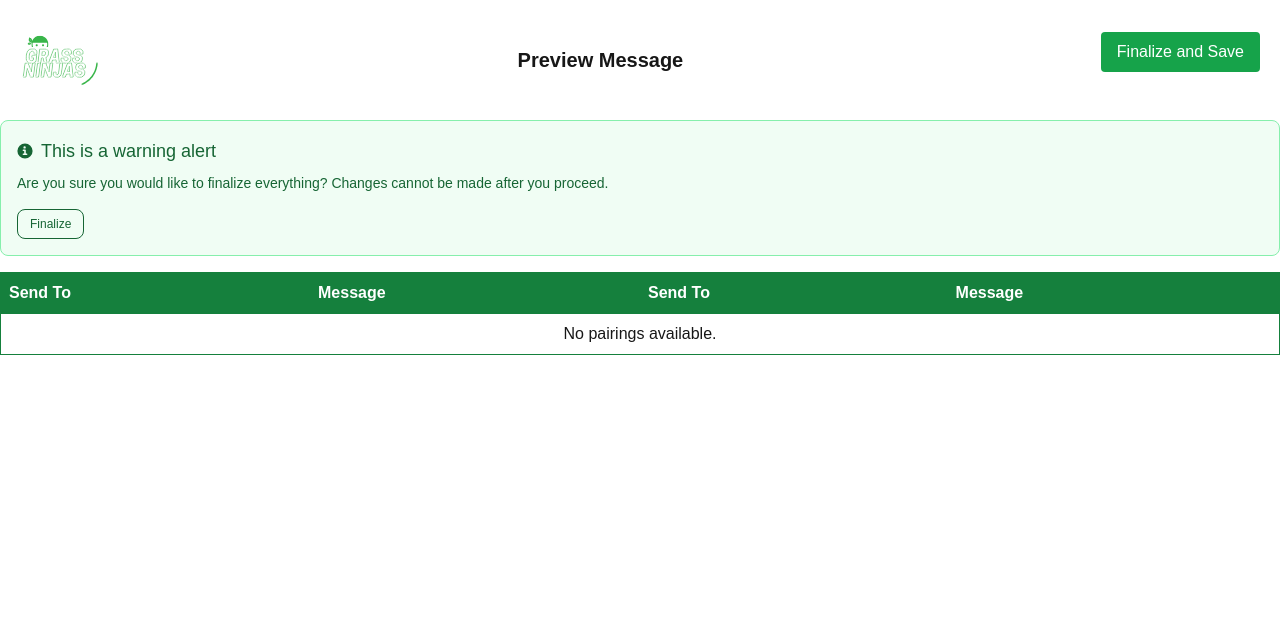
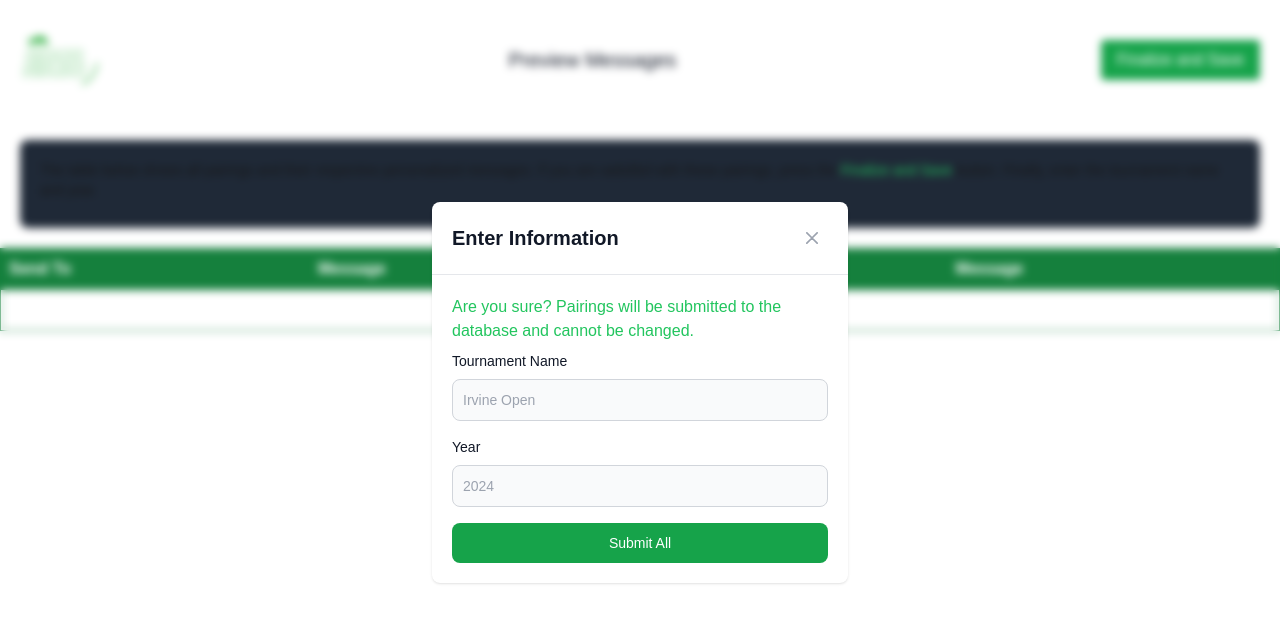
Before and after one commit to alvinacchow/grass-ninjas, a Next.js app: page /previewSend in a window 1280 px wide. Both pictures are taken after a click on the button "Finalize and Save". Shown: the top 622 px of the page. Built offline with nearby package versions, Linux system fonts and the light colour scheme.

Commit message:
instructions added

```diff
--- a/src/app/api/pairings/route.js
+++ b/src/app/api/pairings/route.js
@@ -45,28 +45,35 @@ export async function POST(request) {
     // Create a list of queries for each pair in the pairings array
     const pairingPromises = pairings.map(pair => {
         if (pair.length === 2) {
-            return pool.query(query2, [tournamentId, pair[0].id, pair[1].id])
-            .then(res => {
-              console.log('Pair inserted:', res.rows[0]);
-            })
-            .catch(error => {
-              console.error('Error inserting pair:', pair, error);
-            });
+          return [
+            pool.query(query2, [tournamentId, pair[0].id, pair[1].id])
+              .then(res => console.log('Pair A--B inserted:', res.rows[0]))
+              .catch(error => console.error('Error inserting pair A--B:', pair, error)),
+            pool.query(query2, [tournamentId, pair[1].id, pair[0].id])
+              .then(res => console.log('Pair B--A inserted:', res.rows[0]))
+              .catch(error => console.error('Error inserting pair B--A:', pair, error)),
+          ];
         }
+
         if (pair.length === 3) {
           return [
             pool.query(query2, [tournamentId, pair[0].id, pair[1].id])
               .then(res => console.log('Pairing A--B inserted:', res.rows[0]))
               .catch(error => console.error('Error inserting pairing A--B:', pair, error)),
+
             pool.query(query2, [tournamentId, pair[1].id, pair[2].id])
               .then(res => console.log('Pairing B--C inserted:', res.rows[0]))
               .catch(error => console.error('Error inserting pairing B--C:', pair, error)),
+
+
             pool.query(query2, [tournamentId, pair[2].id, pair[0].id])
               .then(res => console.log('Pairing C--A inserted:', res.rows[0]))
               .catch(error => console.error('Error inserting pairing C--A:', pair, error)),
+
           ];
         }
       }).flat();
+
 
 
     // Execute all the pairing insertions concurrently
--- a/src/app/createNew/page.js
+++ b/src/app/createNew/page.js
@@ -132,13 +132,23 @@ const createNew = () => {
 
   return (
     <div>
-      <div className="p-5 mb-5 flex-col items-center text-center">
+      <div className="p-5 flex-col items-center text-center relative">
         <a href="/" className="absolute top-5 left-5">
           <img src="logo.svg" alt="Home" className="w-20 h-20" />
         </a>
-        <h1 className="mb-5 text-xl text-gray-900 dark:text-white text-center">
+        <h1 className="mt-5 text-xl text-gray-900 dark:text-white text-center">
           Create New Event
         </h1>
+         <div className="p-5 text-left bg-gray-800 rounded-lg resize-none focus:outline-none my-10">
+          <p className="text-sm mb-3">
+            The left sidebar allows adding players beyond the default roster, while the center menu enables drag-and-drop pairing of players. If there is an odd number of players, the last three are placed in a triangular pairing (A-B), (B-C), (C-A).
+            The right side is used to create default messages with placeholders like <span className="bg-gray-600">[PLAYER_1]</span> and <span className="bg-gray-600">[PLAYER_2]</span> to refer to players on the left and right of a pairing.
+          </p>
+
+          <p className="text-sm">
+            <span className="font-bold">NOTE:</span> It is important to finalize the message and all pairings before clicking the <span className="text-green-500">Preview Messages</span> button, as navigating back afterwards will reset the roster and pairings.
+          </p>
+        </div>
 
         {/* Horizontal Layout */}
         <div className="my-16 flex">
--- a/src/app/finalizedInfo/page.js
+++ b/src/app/finalizedInfo/page.js
@@ -52,18 +52,29 @@ const FinalizedInfoPage = () => {
 
     return personalizedMessage;
   };
-
   return (
-
-    <div>
-        <div className="p-5 flex items-center justify-between">
-            <a href="/" className="flex-shrink-0">
-            <img src="logo.svg" alt="Home" className="w-20 h-20" />
+    <div className="p-5 relative">
+        <div className="flex items-center w-full">
+            <a href="/" className="top-5 left-5">
+                <img src="logo.svg" alt="Home" className="w-20 h-20" />
             </a>
             <h1 className="text-xl font-bold text-center flex-grow">
                 {name} {year}
             </h1>
         </div>
+        <div id="alert-additional-content-1" className="p-4 mb-4 text-green-800 border border-green-300 rounded-lg bg-green-50 dark:bg-gray-800 dark:text-green-400 dark:border-green-800" role="alert">
+            <div className="flex items-center">
+                <svg className="flex-shrink-0 w-4 h-4 me-2" aria-hidden="true" xmlns="http://www.w3.org/2000/svg" fill="currentColor" viewBox="0 0 20 20">
+                    <path d="M10 .5a9.5 9.5 0 1 0 9.5 9.5A9.51 9.51 0 0 0 10 .5ZM9.5 4a1.5 1.5 0 1 1 0 3 1.5 1.5 0 0 1 0-3ZM12 15H8a1 1 0 0 1 0-2h1v-3H8a1 1 0 0 1 0-2h2a1 1 0 0 1 1 1v4h1a1 1 0 0 1 0 2Z"/>
+                </svg>
+                <span className="sr-only">Info</span>
+                <h3 className="text-lg font-medium">This is an info alert</h3>
+            </div>
+            <div className="mt-2 mb-4 text-sm">
+                Make sure you copy and send all messages before you navigate away from this page!
+            </div>
+        </div>
+
       {/* Table htmlFor displaying pairings and personalized messages */}
       <div className="overflow-x-auto">
         <table className="min-w-full table-auto border-collapse border border-gray-200">
--- a/src/app/page.js
+++ b/src/app/page.js
@@ -36,9 +36,35 @@ export default async function Home() {
 
       {/* Main content area */}
       <div className="flex-1 p-8">
-        <h1>Welcome to the Grass Ninjas site!</h1>
-        {/* Your content */}
+        <div className="w-full p-3 my-3 bg-gray-800 rounded-lg resize-none focus:outline-none">
+          <h1 className="text-left text-xl p-2 text-green-500" style={{ fontWeight: 'bold' }}>To Get Started</h1>
+        </div>
+
+        <div className="w-full p-5 text-left my-3 bg-gray-800 rounded-lg resize-none focus:outline-none">
+          <p className="py-2 text-sm">
+            To start the buddy pairing process for a new tournament, use the <span className="text-green-500">Create New Event</span> button located on the left side of the interface. Clicking this button initiates the setup for a new event and automatically includes players from the default roster. These pre-selected players are those who typically attend every tournament, streamlining the setup process.
+            For more details about configuring the default roster, refer to the <span className="text-green-500">Set Default Roster</span> section.
+          </p>
+        </div>
+
+        <div className="w-full p-5 text-left my-3 bg-gray-800 rounded-lg resize-none focus:outline-none">
+          <p className="py-2 text-sm">
+            The <span className="text-green-500">Set Default Roster</span> page allows you to configure a default roster, which should simplify the pairing process by pre-selecting players who consistently attend every tournament. When setting the default roster, you can identify and toggle these reliable attendees in advance. Once set, these players will automatically be included in the roster for each tournament, saving time and reducing the need for manual selections.
+            By having certain players pre-toggled, the system ensures a more efficient and seamless pairing experience while maintaining flexibility for adjustments as needed.
+          </p>
+        </div>
+
+        <div className="w-full p-5 text-left my-3 bg-gray-800 rounded-lg resize-none focus:outline-none">
+          <p className="py-2 text-sm">
+          The <span className="text-green-500">History</span> menu provides an overview of previous tournaments. By expanding the menu, you can see a list of past tournaments. Selecting a specific tournament from the list will navigate you to its dedicated page, where you can view detailed information, including the buddy pairings for that tournament.
+          This feature helps you quickly reference past tournaments and their pairings, making it easy to review or analyze historical data.
+
+
+          </p>
+        </div>
+
       </div>
     </div>
+
   );
 }
--- a/src/app/previewSend/page.js
+++ b/src/app/previewSend/page.js
@@ -114,6 +114,7 @@ const PreviewSendPage = () => {
                 <h3 className="text-xl font-semibold text-gray-900 dark:text-white">
                   Enter Information
                 </h3>
+
                 <button
                   type="button"
                   className="end-2.5 text-gray-400 bg-transparent hover:bg-gray-200 hover:text-gray-900 rounded-lg text-sm w-8 h-8 ms-auto inline-flex justify-center items-center dark:hover:bg-gray-600 dark:hover:text-white"
@@ -136,8 +137,12 @@ const PreviewSendPage = () => {
                   </svg>
                   <span className="sr-only">Close modal</span>
                 </button>
+
               </div>
               <div className="p-4 md:p-5">
+                <p className="pb-2">
+                  <span className="text-green-500">Are you sure? Pairings will be submitted to the database and cannot be changed.</span>
+                </p>
                 <form className="space-y-4" onSubmit={handleSubmit}>
                   <div>
                     <label
@@ -186,47 +191,29 @@ const PreviewSendPage = () => {
       )}
 
       {/* Alert */}
-      <div className="p-5 flex items-center justify-between">
-        <a href="/" className="flex-shrink-0">
+      <div className="p-5 relative">
+        <div className="flex items-center justify-between w-full">
+          <a href="/" className="top-5 left-5">
             <img src="logo.svg" alt="Home" className="w-20 h-20" />
           </a>
-        <h1 className="text-xl font-bold text-center flex-grow">
-          Preview Message
+          <h1 className="text-xl text-gray-900 dark:text-white">
+            Preview Messages
           </h1>
           <button
-          className="flex bg-green-600 text-white px-4 py-2 rounded mb-4 hover:bg-green-700"
-          onClick={showWarning}
+            className="bg-green-600 text-white px-4 py-2 rounded hover:bg-green-700 ml-4"
+            onClick={openModal}
           >
             Finalize and Save
           </button>
         </div>
 
-      {showAlert && (
-        <div id="alert-additional-content-3" className="p-4 mb-4 text-green-800 border border-green-300 rounded-lg bg-green-50 dark:bg-gray-800 dark:text-green-400 dark:border-green-800" role="alert">
-        <div className="flex items-center">
-          <svg className="flex-shrink-0 w-4 h-4 me-2" aria-hidden="true" xmlns="http://www.w3.org/2000/svg" fill="currentColor" viewBox="0 0 20 20">
-            <path d="M10 .5a9.5 9.5 0 1 0 9.5 9.5A9.51 9.51 0 0 0 10 .5ZM9.5 4a1.5 1.5 0 1 1 0 3 1.5 1.5 0 0 1 0-3ZM12 15H8a1 1 0 0 1 0-2h1v-3H8a1 1 0 0 1 0-2h2a1 1 0 0 1 1 1v4h1a1 1 0 0 1 0 2Z"/>
-          </svg>
-          <span className="sr-only">Info</span>
-          <h3 className="text-lg font-medium">This is a warning alert</h3>
-        </div>
-        <div className="mt-2 mb-4 text-sm">
-          Are you sure you would like to finalize everything? Changes cannot be made after you proceed.
-        </div>
-        <div className="flex">
-        <button
-          type="button"
-          className="text-green-800 bg-transparent border border-green-800 hover:bg-green-900 hover:text-white focus:ring-4 focus:outline-none focus:ring-green-300 font-medium rounded-lg text-xs px-3 py-1.5 text-center dark:hover:bg-green-600 dark:border-green-600 dark:text-green-400 dark:hover:text-white dark:focus:ring-green-800"
-          data-modal-target="authentication-modal"
-          data-modal-toggle="authentication-modal"
-          aria-label="Open Modal"
-          onClick={openModal}
-        >
-            Finalize
-        </button>
+        <div className="p-5 text-left bg-gray-800 rounded-lg resize-none focus:outline-none mt-10 w-full">
+          <p className="text-sm mb-2">
+            The table below shows all pairings and their respective personalized messages. If you are satisifed with these pairings, press the <span className="text-green-500">Finalize and Save</span> button. Finally, enter the tournament name and year.
+          </p>
         </div>
       </div>
-      )}
+
 
       {/* Table htmlFor displaying pairings and personalized messages */}
       <div className="overflow-x-auto">
```
Lines whose indentation alone changed are shown as unchanged.
